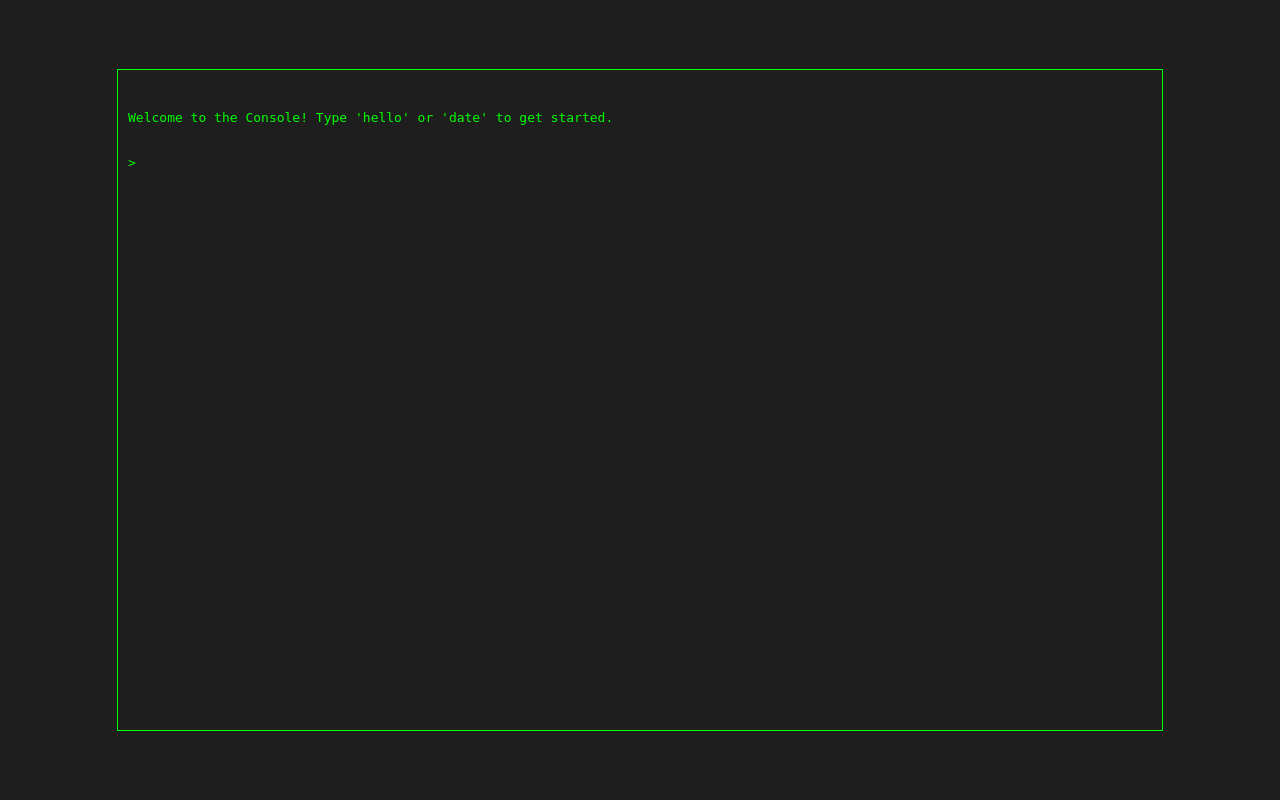
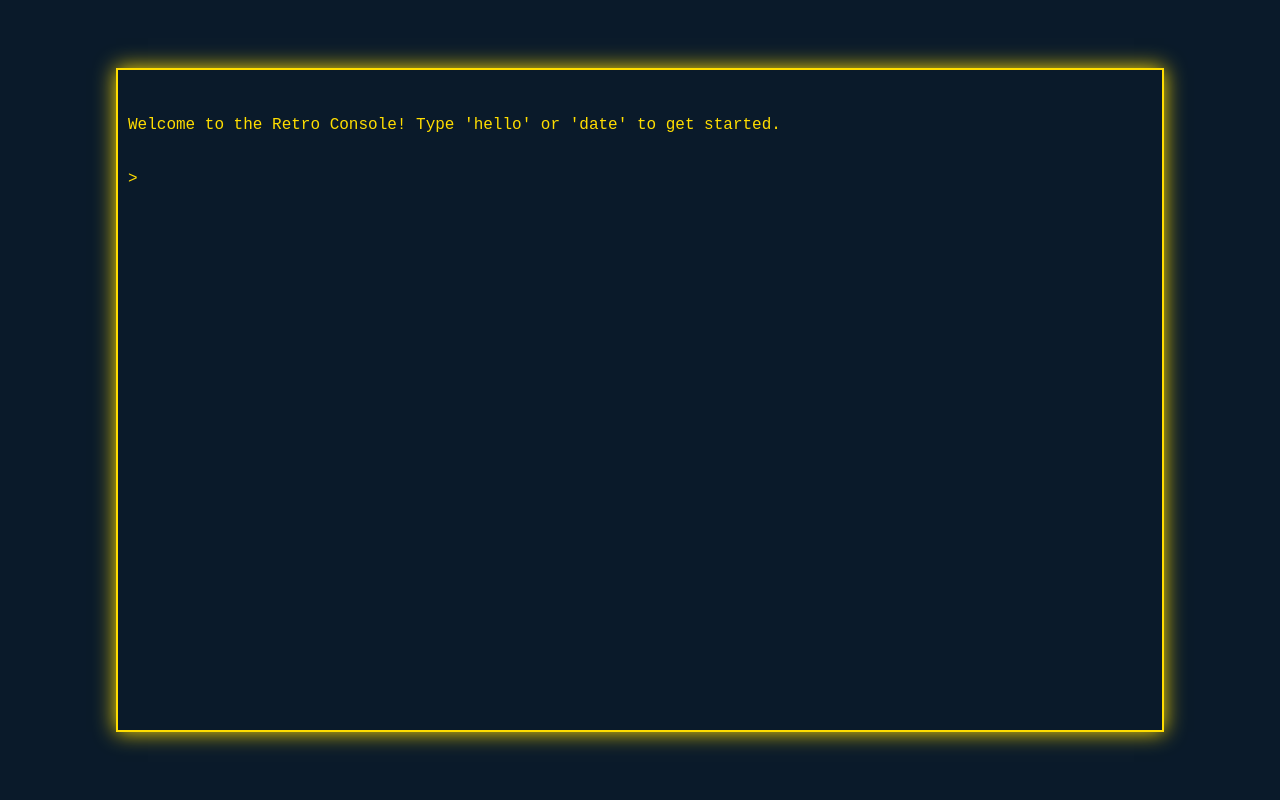
Before and after one commit to jhz0905/DB_Controller, a Flask app: page / in a window 1280 px wide. Run offline with Flask 3, Linux system fonts and the light colour scheme.

Commit message:
Update Console.html

```diff
--- a/templates/Console.html
+++ b/templates/Console.html
@@ -3,12 +3,12 @@
 <head>
     <meta charset="UTF-8">
     <meta name="viewport" content="width=device-width, initial-scale=1.0">
-    <title>Console UI</title>
+    <title>Console</title>
     <style>
         body {
-            background-color: #1e1e1e;
-            color: #00ff00;
-            font-family: monospace;
+            background-color: #0a1a2a; /* 어두운 블루 배경 */
+            color: #ffdd00; /* 연한 노란 텍스트 */
+            font-family: "Courier New", monospace;
             margin: 0;
             padding: 0;
             display: flex;
@@ -20,10 +20,11 @@
         .console {
             width: 80%;
             height: 80%;
-            border: 1px solid #00ff00;
+            border: 2px solid #ffdd00; /* 연한 노란 테두리 */
             padding: 10px;
             overflow-y: auto;
             white-space: pre-wrap;
+            box-shadow: 0 0 20px #ffdd00; /* 네온 효과 */
         }
         .input-line {
             display: flex;
@@ -35,8 +36,8 @@
             flex: 1;
             border: none;
             background: none;
-            color: #00ff00;
-            font-family: monospace;
+            color: #ffdd00; /* 연한 노란 텍스트 */
+            font-family: "Courier New", monospace;
             font-size: 16px;
             outline: none;
         }
@@ -44,7 +45,7 @@
 </head>
 <body>
     <div class="console" id="console">
-        <div>Welcome to the Console! Type 'hello' or 'date' to get started.</div>
+        <div>Welcome to the Retro Console! Type 'hello' or 'date' to get started.</div>
     </div>
 
     <script>
```
